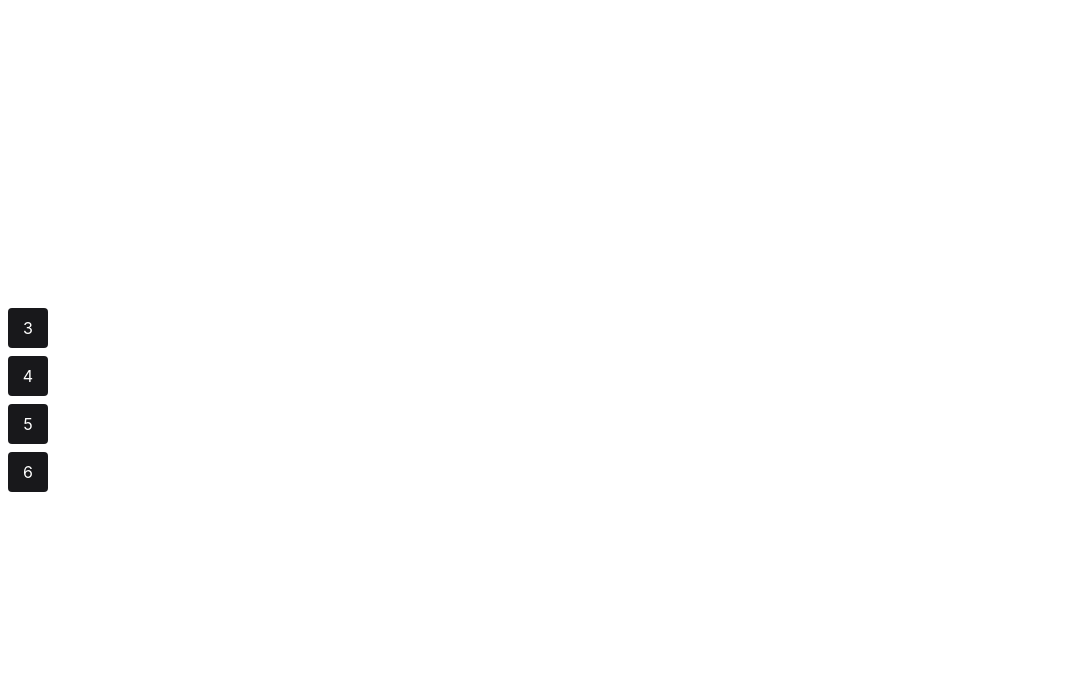
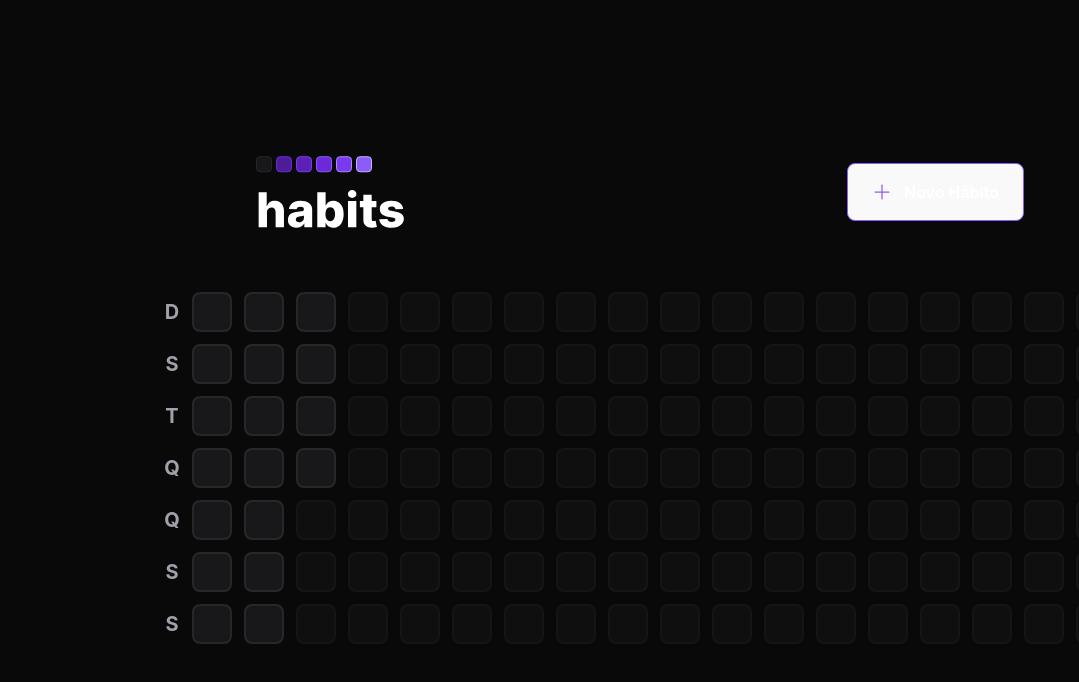
Before and after one commit to viezzer/habitos, a React (Vite) app in the folder web/: page / in a window 1280 px wide. Shown: the top 682 px of the page, without its empty margins (0-1079 px from the left). Built offline with nearby package versions, Linux system fonts and the light colour scheme.

Commit message:
implementado fornt-end

```diff
--- a/web/index.html
+++ b/web/index.html
@@ -6,7 +6,7 @@
     <meta name="viewport" content="width=device-width, initial-scale=1.0" />
     <title>Vite + React + TS</title>
   </head>
-  <body>
+  <body class="bg-background text-white">
     <div id="root"></div>
     <script type="module" src="/src/main.tsx"></script>
   </body>
--- a/web/package.json
+++ b/web/package.json
@@ -9,6 +9,8 @@
     "preview": "vite preview"
   },
   "dependencies": {
+    "dayjs": "^1.11.7",
+    "phosphor-react": "^1.4.1",
     "react": "^18.2.0",
     "react-dom": "^18.2.0"
   },
--- a/web/src/App.tsx
+++ b/web/src/App.tsx
@@ -1,16 +1,19 @@
 import './styles/global.css'
+import { Header } from './components/Header'
+import { SummaryTable } from './components/SummaryTable'
 
-import { Habit } from "./components/Habit"
+// import { Habit } from "./components/Habit"
 
-function App() {
+
+export function App() {
   return (
-    <div>
-      <Habit completed={3}/>
-      <Habit completed={4}/>
-      <Habit completed={5}/>
-      <Habit completed={6}/>
+    <div className='w-screen h-screen flex justify-center items-center'>
+      <div className='w-full max-w-5xl px-6 flex flex-col gap-16'>
+
+        <Header/>
+        <SummaryTable/>
+      </div>
+
     </div>
   )
 }
-
-export default App
--- a/web/src/components/Habit.tsx
+++ /dev/null
@@ -1,11 +0,0 @@
-interface HabitProps {
-    completed: number
-}
-
-export function Habit(props: HabitProps) {
-    return (
-    <div className="bg-zinc-900 w-10 h-10 text-white rounded m-2 flex items-center justify-center">
-        {props.completed}
-    </div>
-    )
-}
--- /dev/null
+++ b/web/src/components/HabitDay.tsx
@@ -0,0 +1,9 @@
+// interface HabitDayProps {
+//     completed: number
+// }
+
+export function HabitDay() {
+    return (
+        <div className="w-10 h-10 bg-zinc-900 border-2 border-zinc-800 rounded-lg"></div>
+    )
+}
--- /dev/null
+++ b/web/src/components/Header.tsx
@@ -0,0 +1,17 @@
+import { Plus } from 'phosphor-react'
+import logoImage from '../assets/logo.svg'
+
+export function Header() {
+    return (
+        <div className="w-full max-w-3xl mx-auto flex items-center justify-between">
+          <img src={logoImage} alt="Habits" />
+
+          <button
+            type='button'
+            className='border border-violet-500 font-semibold rounded-lg px-6 py-4 flex items-center gap-3 hover:border-violet-300'
+          >
+            <Plus size={20} className="text-violet-500"/> Novo Hábito
+          </button>
+        </div>
+    )
+}
--- /dev/null
+++ b/web/src/components/SummaryTable.tsx
@@ -0,0 +1,41 @@
+import { generateRangeDatesFromYearStart } from "../utils/generate-range-dates-from-year-start"
+import { HabitDay } from "./HabitDay"
+
+const weekDays = ['D', 'S', 'T', 'Q', 'Q', 'S', 'S',]
+const summaryDates = generateRangeDatesFromYearStart()
+
+const minimumSummaryDatesSize = 18 * 7
+const amountOfDaysToFill = minimumSummaryDatesSize - summaryDates.length
+
+export function SummaryTable() {
+    return(
+        <div className="w-full flex">
+            <div className="grid grid-rows-7 grid-flow-row gap-3">
+                {weekDays.map((weekDay, i) => {
+                    return (
+                        <div
+                            key={`${weekDay}-${i}`}
+                            className="text-zinc-400 font-bold text-xl h-10 w-10 flex items-center justify-center"
+                        >
+                            {weekDay}
+                        </div>
+                    )
+                })}
+            </div>
+
+            <div className="grid grid-rows-7 grid-flow-col gap-3">
+                {summaryDates.map(date => {
+                    return (
+                        <HabitDay key={date.toString()} />
+                    )
+                })}
+
+                {amountOfDaysToFill > 0 && Array.from({length: amountOfDaysToFill}).map((_, i) => {
+                    return (
+                        <div key={i} className="w-10 h-10 bg-zinc-900 border-2 border-zinc-800 rounded-lg opacity-40 cursosr-not-allowed"/>
+                    )
+                })}
+            </div>
+        </div>
+    )
+}
--- a/web/src/main.tsx
+++ b/web/src/main.tsx
@@ -1,6 +1,6 @@
 import React from 'react'
 import ReactDOM from 'react-dom/client'
-import App from './App'
+import { App } from './App'
 import './index.css'
 
 ReactDOM.createRoot(document.getElementById('root') as HTMLElement).render(
--- /dev/null
+++ b/web/src/utils/generate-range-dates-from-year-start.ts
@@ -0,0 +1,16 @@
+import dayjs from 'dayjs'
+
+export function generateRangeDatesFromYearStart() {
+  const startDate = dayjs().startOf('year')
+  const endDate = new Date()
+
+  let dateRange = []
+  let compareDate = startDate
+
+  while (compareDate.isBefore(endDate)) {
+    dateRange.push(compareDate.toDate())
+    compareDate = compareDate.add(1, 'day')
+  }
+
+  return dateRange
+}
--- a/web/tailwind.config.cjs
+++ b/web/tailwind.config.cjs
@@ -8,7 +8,10 @@
     extend: {
       colors: {
         background: '#09090A'
-      }
+      },
+      gridTemplateRows: {
+        7: 'repeat(7, minmax(0, 1fr))'
+      },
     },
   },
   plugins: [],
```
Also changed, not shown: web/src/assets/logo.svg (added), 1 other file (tests, documents, lock files or other folders).
